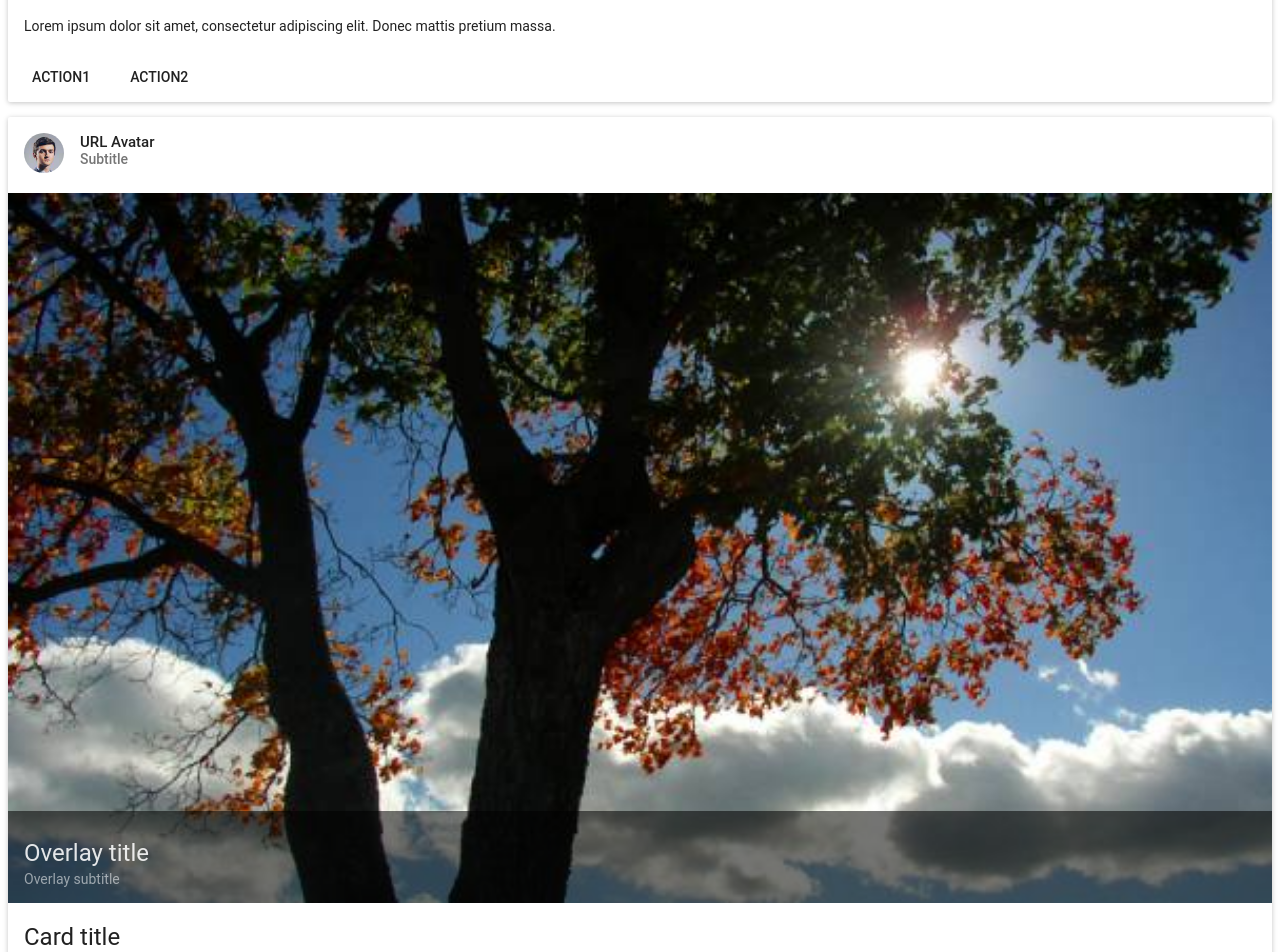
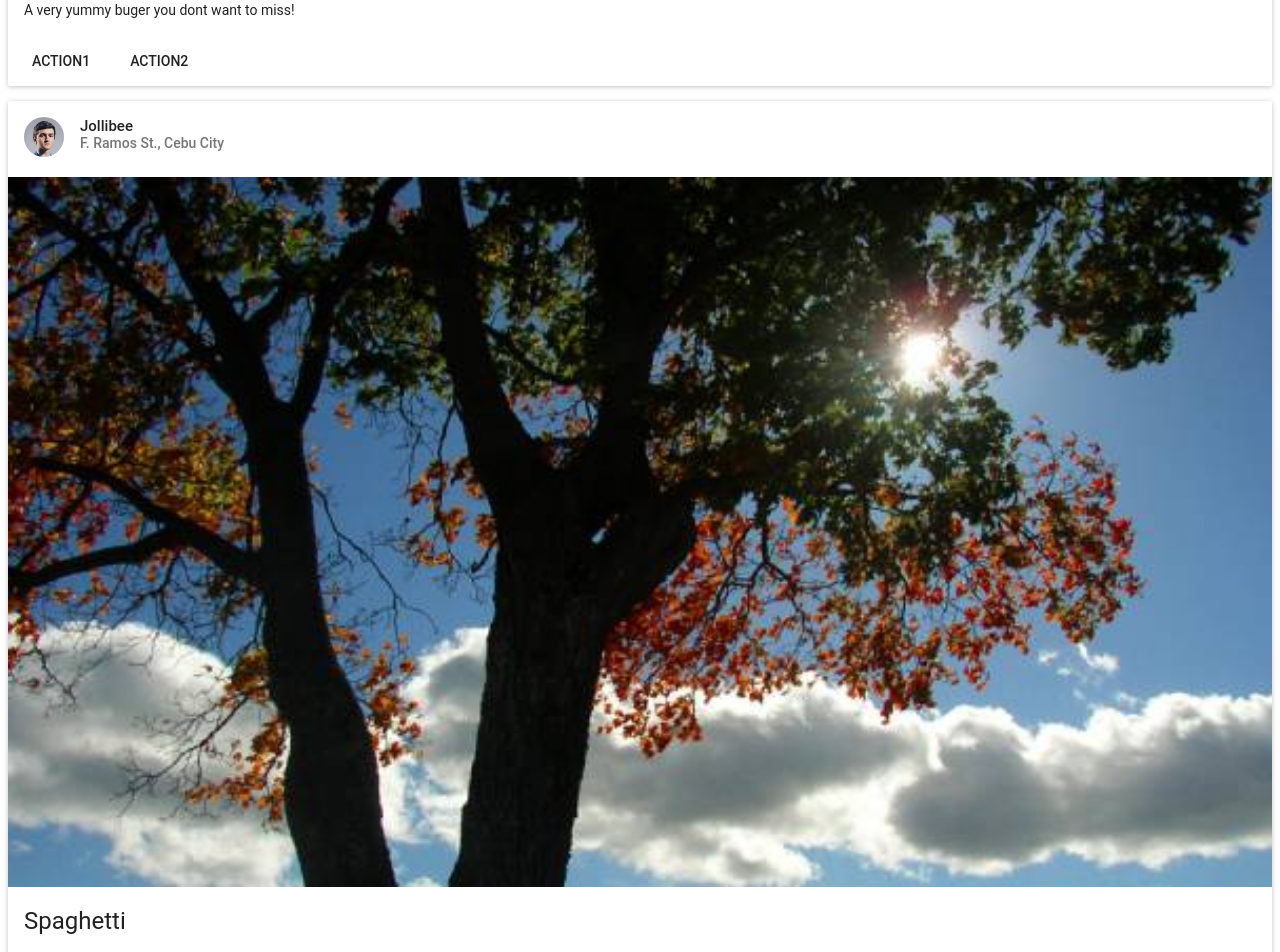
Before and after one commit to karlpatrickespiritu/food-shop-client, a React (Create React App) app: page / in a window 1280 px wide. Shown: the part 1020-1972 px from the top of the page. Built offline with nearby package versions, Linux system fonts and the light colour scheme; what react-tap-event-plugin would draw is missing.

Commit message:
products state mockup

```diff
--- a/src/components/Products/Product/Product.js
+++ b/src/components/Products/Product/Product.js
@@ -1,4 +1,4 @@
-import React, { Component } from 'react'
+import React from 'react'
 import { Card } from 'material-ui/Card'
 
 import './Product.css'
@@ -8,14 +8,14 @@ import ProductDescription from './ProductDescription'
 import ProductTitle from './ProductTitle'
 import ProductActions from './ProductActions'
 
-class Product extends Component {
+class Product extends React.Component {
   render() {
     return (
       <Card className="Product">
-        <ProductSellerAvatar />
-        <ProductImage />
-        <ProductTitle />
-        <ProductDescription />
+        <ProductSellerAvatar seller={this.props.product.seller}/>
+        <ProductImage src={this.props.product.images[0]} />
+        <ProductTitle title={this.props.product.name}/>
+        <ProductDescription description={this.props.product.description} />
         <ProductActions />
       </Card>
     )
--- a/src/components/Products/Products.js
+++ b/src/components/Products/Products.js
@@ -3,12 +3,44 @@ import Product from './product/Product'
 import './Products.css'
 
 class Products extends Component {
+  constructor() {
+    super()
+    this.state = {
+      products: [{
+        id: 1,
+        name: 'Burger Yum',
+        categories: ['burger', 'fast food', 'snack'],
+        images: ['images/img1.jpg'],
+        price: 40.00,
+        description: 'A very yummy buger you dont want to miss!',
+        seller: {
+          id: 1,
+          name: 'Jollibee',
+          address: 'F. Ramos St., Cebu City',
+          avatar: 'images/avatar.jpg'
+        }
+      }, {
+        id: 2,
+        name: 'Spaghetti',
+        categories: ['pasta', 'faste food'],
+        images: ['images/img1.jpg'],
+        price: 60.00,
+        description: 'Spaghetti! Spaghetti! Spaghetti!',
+        seller: {
+          id: 1,
+          name: 'Jollibee',
+          address: 'F. Ramos St., Cebu City',
+          avatar: 'images/avatar.jpg'
+        }
+      }]
+    }
+  }
   render() {
+    const products = this.state.products.map((product) => <Product key={product.id} product={product} />)
+
     return (
       <div>
-        <Product className=""/>
-        <Product/>
-        <Product/>
+        {products}
       </div>
     )
   }
--- a/src/components/products/product/ProductActions.js
+++ b/src/components/products/product/ProductActions.js
@@ -1,8 +1,8 @@
-import React, { Component } from 'react'
+import React from 'react'
 import { CardActions } from 'material-ui/Card'
 import FlatButton from 'material-ui/FlatButton'
 
-class ProductActions extends Component {
+class ProductActions extends React.Component {
   render() {
     return (
       <CardActions>
--- a/src/components/products/product/ProductDescription.js
+++ b/src/components/products/product/ProductDescription.js
@@ -1,13 +1,10 @@
-import React, { Component } from 'react'
+import React from 'react'
 import { CardText } from 'material-ui/Card'
 
-class ProductDescription extends Component {
+class ProductDescription extends React.Component {
   render() {
     return (
-      <CardText>
-        Lorem ipsum dolor sit amet, consectetur adipiscing elit.
-        Donec mattis pretium massa.
-      </CardText>
+      <CardText>{this.props.description}</CardText>
     )
   }
 }
--- a/src/components/products/product/ProductImage.js
+++ b/src/components/products/product/ProductImage.js
@@ -1,11 +1,11 @@
-import React, { Component } from 'react'
-import { CardTitle, CardMedia } from 'material-ui/Card';
+import React from 'react'
+import { CardMedia } from 'material-ui/Card';
 
-class ProductImage extends Component {
+class ProductImage extends React.Component {
   render() {
     return (
-      <CardMedia overlay={<CardTitle title="Overlay title" subtitle="Overlay subtitle" />}>
-        <img src="images/img1.jpg" alt="" />
+      <CardMedia>
+        <img src={this.props.src} alt="" />
       </CardMedia>
     )
   }
--- a/src/components/products/product/ProductSellerAvatar.js
+++ b/src/components/products/product/ProductSellerAvatar.js
@@ -1,11 +1,11 @@
-import React, { Component } from 'react'
+import React from 'react'
 import { CardHeader } from 'material-ui/Card';
 
-class ProductSellerAvatar extends Component {
+class ProductSellerAvatar extends React.Component {
   render() {
     return (
       <div>
-        <CardHeader title="URL Avatar" subtitle="Subtitle" avatar="images/avatar.jpg" />
+        <CardHeader title={this.props.seller.name} subtitle={this.props.seller.address} avatar={this.props.seller.avatar} />
       </div>
     )
   }
--- a/src/components/products/product/ProductTitle.js
+++ b/src/components/products/product/ProductTitle.js
@@ -1,10 +1,10 @@
-import React, { Component } from 'react'
+import React from 'react'
 import { CardTitle } from 'material-ui/Card';
 
-class ProductTitle extends Component {
+class ProductTitle extends React.Component {
   render() {
     return (
-      <CardTitle title="Card title" subtitle="Card subtitle" />
+      <CardTitle title={this.props.title} subtitle={this.props.subtitle} />
     )
   }
 }
```
Also changed, not shown: src/components/products/product/ProductPrice.js (added, +13 -0 lines).
